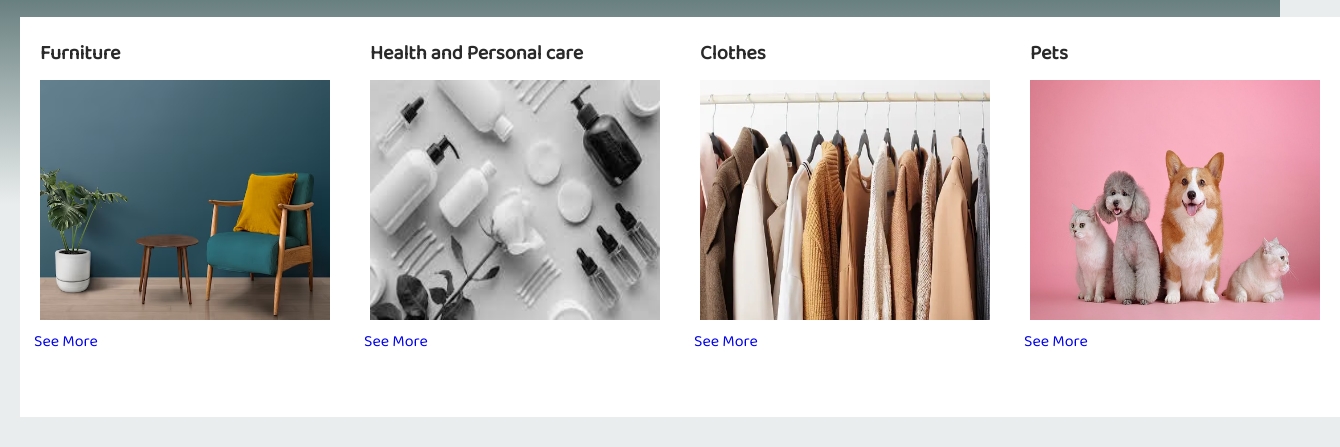
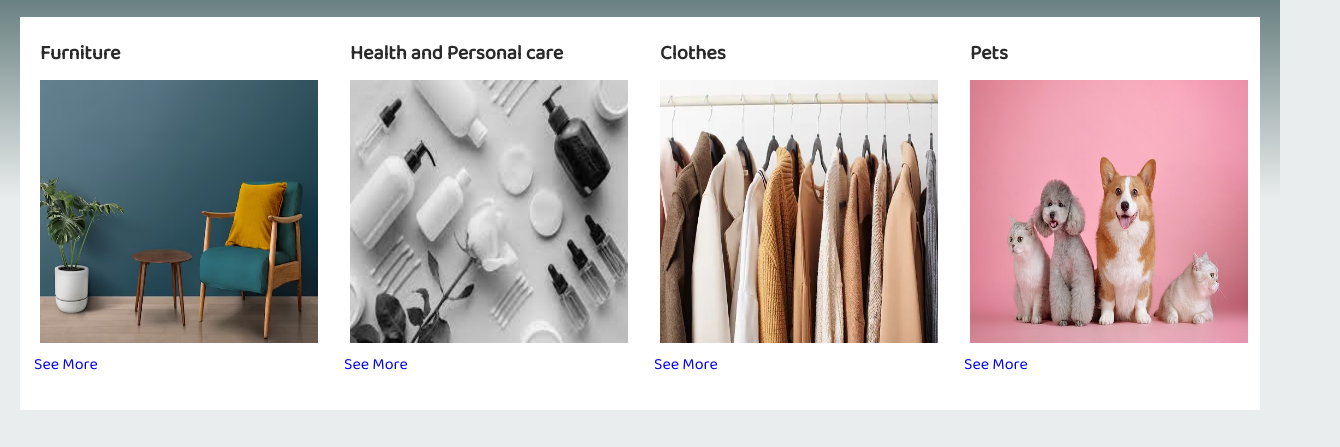
Before and after one commit to VinayakJadhao/vinayak_amazon_clone, a plain HTML site: page index.html in a window 1280 px wide. Shown: the part 439-886 px from the top of the page, 1340 px wide, since content can reach past the window. Drawn offline with Linux system fonts and the light colour scheme; files whose address does not match are found by name.

Commit message:
Update index.css

```diff
--- a/index.css
+++ b/index.css
@@ -301,8 +301,8 @@ body{
     justify-content: space-around;
 }
 .product-comp .box{
-    width:335px;
-    height:400px;
+    width:310px;
+    height:393px;
     background-color: white;
 }
 .box h3{
@@ -339,8 +339,8 @@ body{
 }
 .box.box-c img{
     margin:0 20px;
-    height:240px;
-    width:290px;
+    height:263px;
+    width:278px;
     cursor: pointer;
 }
 
```
